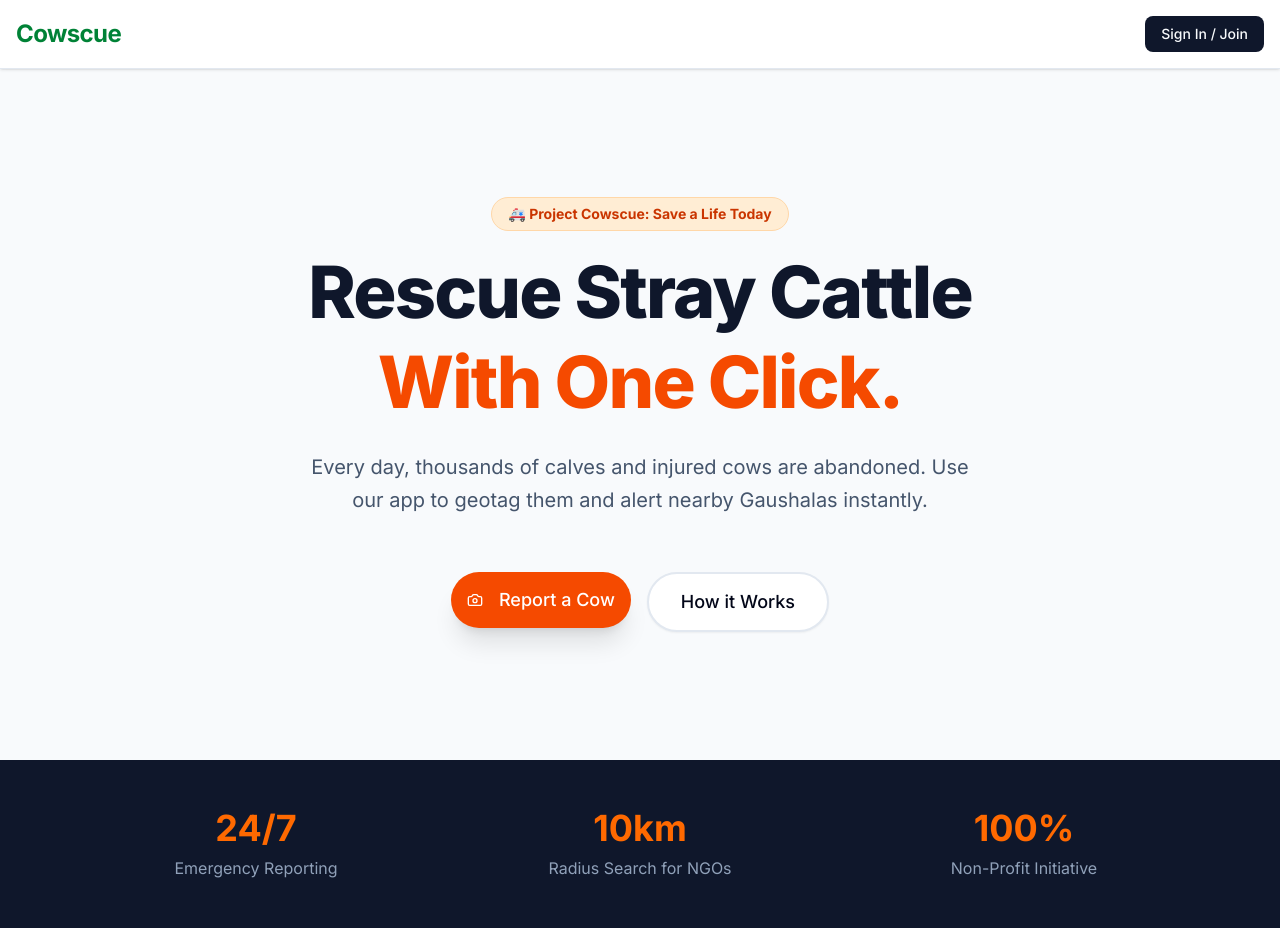
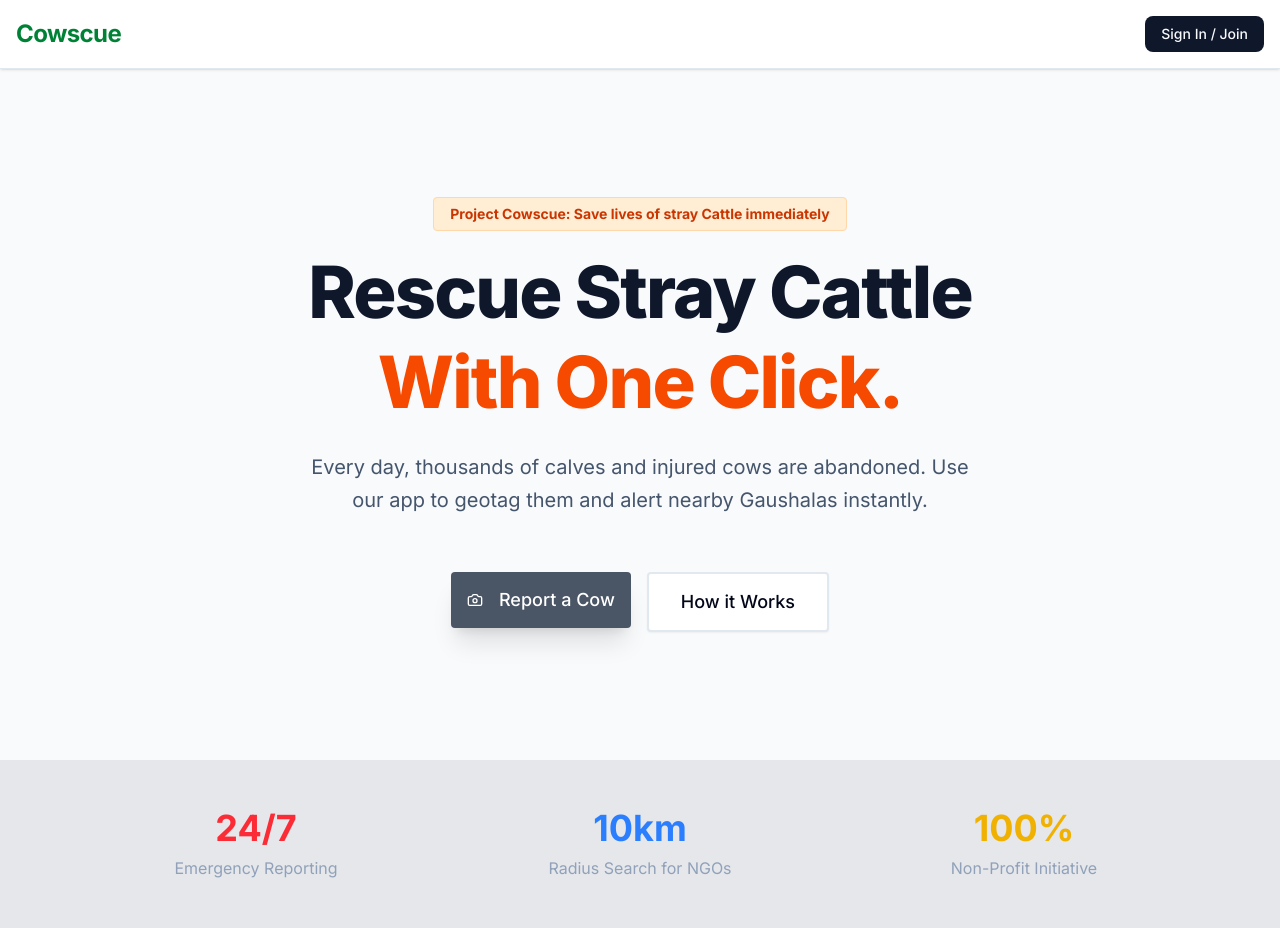
Before and after one commit to Siddharth-singh2111/cowscue, a Next.js app: page / in a window 1280 px wide. Shown: the top 952 px of the page. Built offline with nearby package versions, Linux system fonts and the light colour scheme; no server answers.

Commit message:
changes in home page

```diff
--- a/src/app/page.tsx
+++ b/src/app/page.tsx
@@ -9,8 +9,8 @@
       <section className="relative py-20 md:py-32 px-4 overflow-hidden bg-brand-50">
 
         <div className="relative z-10 max-w-4xl mx-auto text-center space-y-6">
-          <div className="inline-block px-4 py-1.5 rounded-full bg-orange-100 text-orange-700 text-sm font-bold mb-4 border border-orange-200">
-            🚑 Project Cowscue: Save a Life Today
+          <div className="inline-block px-4 py-1.5 rounded bg-orange-100 text-orange-700 text-sm font-bold mb-4 border border-orange-200">
+             Project Cowscue: Save lives of stray Cattle immediately
           </div>
           <h1 className="text-5xl md:text-7xl font-extrabold text-slate-900 tracking-tight leading-tight">
             Rescue Stray Cattle <br />
@@ -23,12 +23,12 @@
 
           <div className="flex flex-col sm:flex-row gap-4 justify-center pt-8">
             <Link href="/report">
-              <Button size="lg" className="bg-orange-600 hover:bg-orange-700 text-white text-lg px-8 py-7 rounded-full shadow-xl hover:shadow-2xl transition-all w-full sm:w-auto">
+              <Button size="lg" className="bg-gray-600 hover:bg-black text-white text-lg px-8 py-7 rounded shadow-xl hover:shadow-2xl transition-all w-full sm:w-auto">
                 <Camera className="mr-2 h-6 w-6" /> Report a Cow
               </Button>
             </Link>
             <Link href="#how-it-works">
-              <Button variant="outline" size="lg" className="text-lg px-8 py-7 rounded-full border-2 w-full sm:w-auto">
+              <Button variant="outline" size="lg" className="text-lg px-8 py-7 rounded hover:bg-yellow-500  border-2 w-full sm:w-auto">
                 How it Works
               </Button>
             </Link>
@@ -37,18 +37,18 @@
       </section>
 
       {/* STATS STRIP */}
-      <section className="bg-slate-900 text-white py-12">
+      <section className="bg-gray-200 text-white py-12">
         <div className="max-w-6xl mx-auto px-4 grid grid-cols-1 md:grid-cols-3 gap-8 text-center">
           <div>
-            <div className="text-4xl font-bold text-orange-500">24/7</div>
+            <div className="text-4xl font-bold text-red-500">24/7</div>
             <div className="text-slate-400 mt-2">Emergency Reporting</div>
           </div>
           <div>
-            <div className="text-4xl font-bold text-orange-500">10km</div>
+            <div className="text-4xl font-bold text-blue-500">10km</div>
             <div className="text-slate-400 mt-2">Radius Search for NGOs</div>
           </div>
           <div>
-            <div className="text-4xl font-bold text-orange-500">100%</div>
+            <div className="text-4xl font-bold text-yellow-500">100%</div>
             <div className="text-slate-400 mt-2">Non-Profit Initiative</div>
           </div>
         </div>
@@ -86,7 +86,7 @@
               </div>
               <h3 className="text-xl font-bold">3. Rescue Dispatched</h3>
               <p className="text-slate-500">
-                Nearby registered NGOs receive an alert and dispatch a vehicle.
+                Nearby registered NGOs receive an alert and dispatch a vehicle immediately.
               </p>
             </div>
           </div>
```
